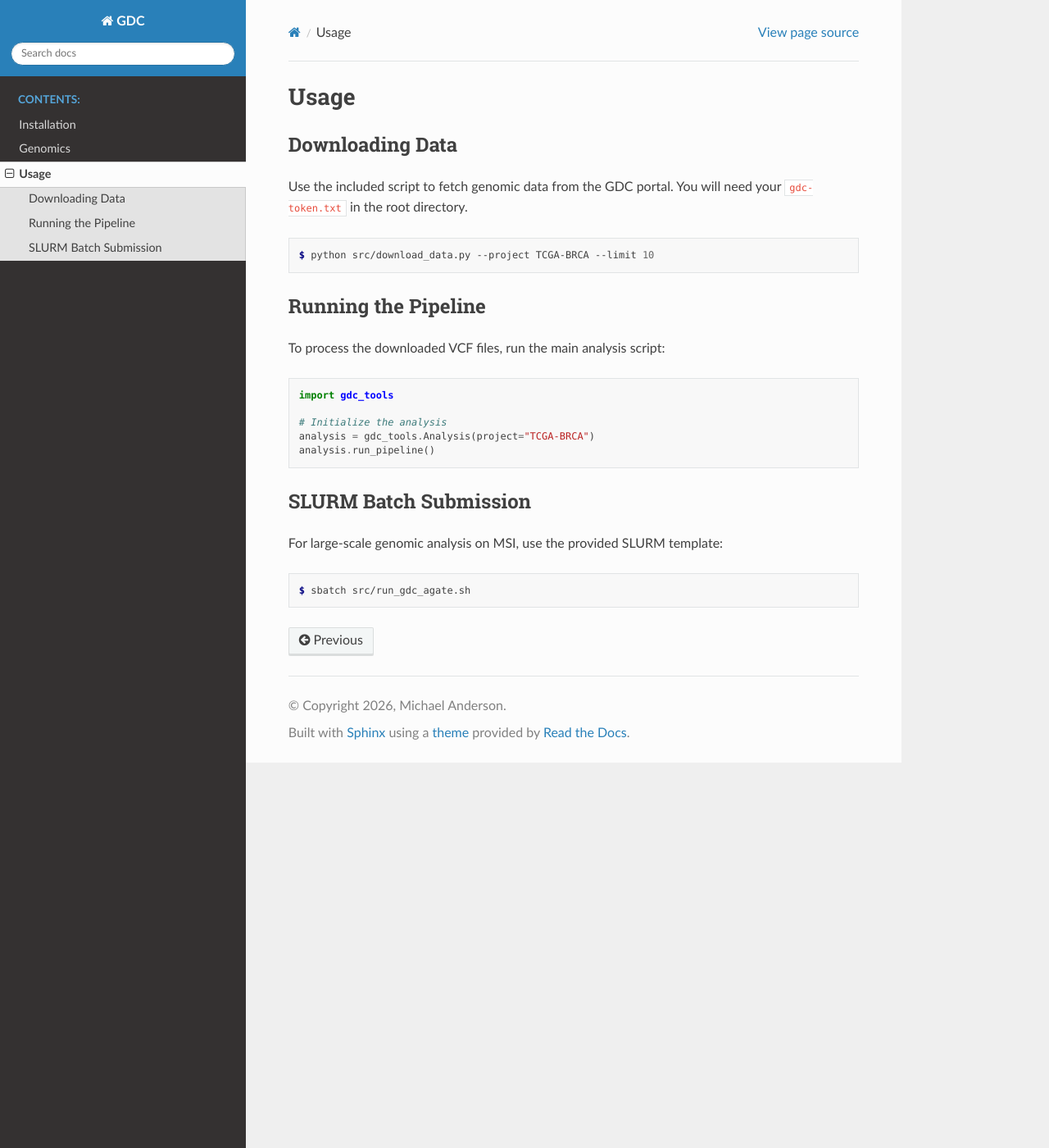
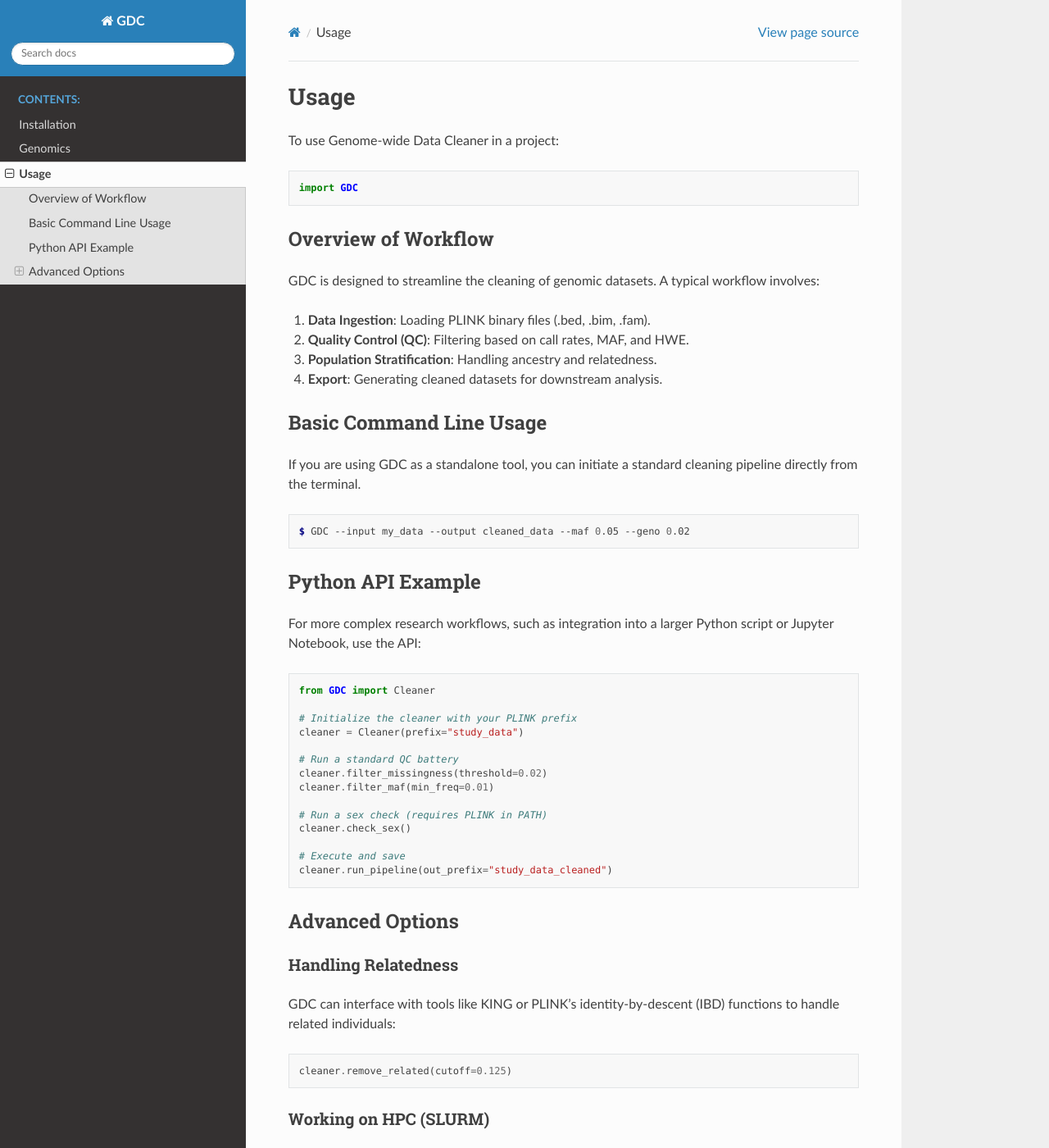
Before and after one commit to and02709/GDC, a Sphinx documentation site: the page built from docs/usage.rst, in a window 1280 px wide and 1400 px high. Shown: the whole window at 82% size. Built offline with Sphinx 7.4.7 and the Read the Docs theme 3.1.0, drawn with Linux system fonts in a browser that asks for light colours; pages that are not in the unit, such as notebooks, are missing from menus; some of the changed text lies outside the part shown.

Commit message:
Update usage.rst

```diff
--- a/docs/usage.rst
+++ b/docs/usage.rst
@@ -1,31 +1,79 @@
+=====
 Usage
 =====
 
-Downloading Data
-----------------
-Use the included script to fetch genomic data from the GDC portal.
-You will need your ``gdc-token.txt`` in the root directory.
+To use Genome-wide Data Cleaner in a project:
+
+.. code-block:: python
+
+    import GDC
+
+Overview of Workflow
+--------------------
+
+GDC is designed to streamline the cleaning of genomic datasets. A typical workflow involves:
+
+1.  **Data Ingestion**: Loading PLINK binary files (.bed, .bim, .fam).
+2.  **Quality Control (QC)**: Filtering based on call rates, MAF, and HWE.
+3.  **Population Stratification**: Handling ancestry and relatedness.
+4.  **Export**: Generating cleaned datasets for downstream analysis.
+
+
+
+Basic Command Line Usage
+------------------------
+
+If you are using GDC as a standalone tool, you can initiate a standard cleaning pipeline directly from the terminal.
 
 .. code-block:: console
 
-   $ python src/download_data.py --project TCGA-BRCA --limit 10
+    $ GDC --input my_data --output cleaned_data --maf 0.05 --geno 0.02
 
-Running the Pipeline
---------------------
-To process the downloaded VCF files, run the main analysis script:
+Python API Example
+------------------
+
+For more complex research workflows, such as integration into a larger Python script or Jupyter Notebook, use the API:
 
 .. code-block:: python
 
-   import gdc_tools
+    from GDC import Cleaner
 
-   # Initialize the analysis
-   analysis = gdc_tools.Analysis(project="TCGA-BRCA")
-   analysis.run_pipeline()
+    # Initialize the cleaner with your PLINK prefix
+    cleaner = Cleaner(prefix="study_data")
 
-SLURM Batch Submission
-----------------------
-For large-scale genomic analysis on MSI, use the provided SLURM template:
+    # Run a standard QC battery
+    cleaner.filter_missingness(threshold=0.02)
+    cleaner.filter_maf(min_freq=0.01)
 
-.. code-block:: console
+    # Run a sex check (requires PLINK in PATH)
+    cleaner.check_sex()
 
-   $ sbatch src/run_gdc_agate.sh
+    # Execute and save
+    cleaner.run_pipeline(out_prefix="study_data_cleaned")
+
+Advanced Options
+----------------
+
+Handling Relatedness
+~~~~~~~~~~~~~~~~~~~~
+
+GDC can interface with tools like KING or PLINK's identity-by-descent (IBD) functions to handle related individuals:
+
+.. code-block:: python
+
+    cleaner.remove_related(cutoff=0.125)
+
+Working on HPC (SLURM)
+~~~~~~~~~~~~~~~~~~~~~~
+
+When using GDC on a cluster, ensure your script requests sufficient memory for PLINK operations. A typical SLURM header for a GDC task might look like this:
+
+.. code-block:: bash
+
+    #!/bin/bash
+    #SBATCH --job-name=GDC_Clean
+    #SBATCH --mem=16gb
+    #SBATCH --cpus-per-task=4
+    #SBATCH --time=02:00:00
+
+    python my_gdc_script.py
```
